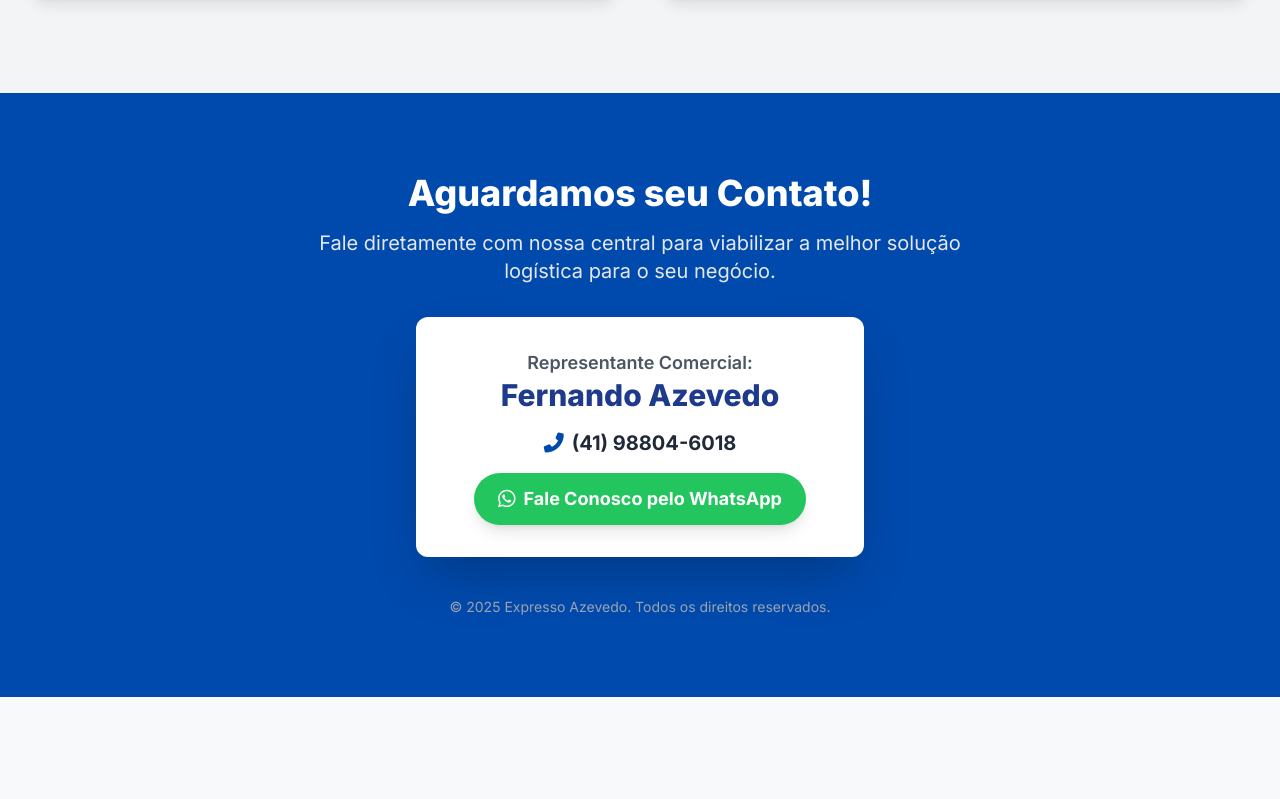
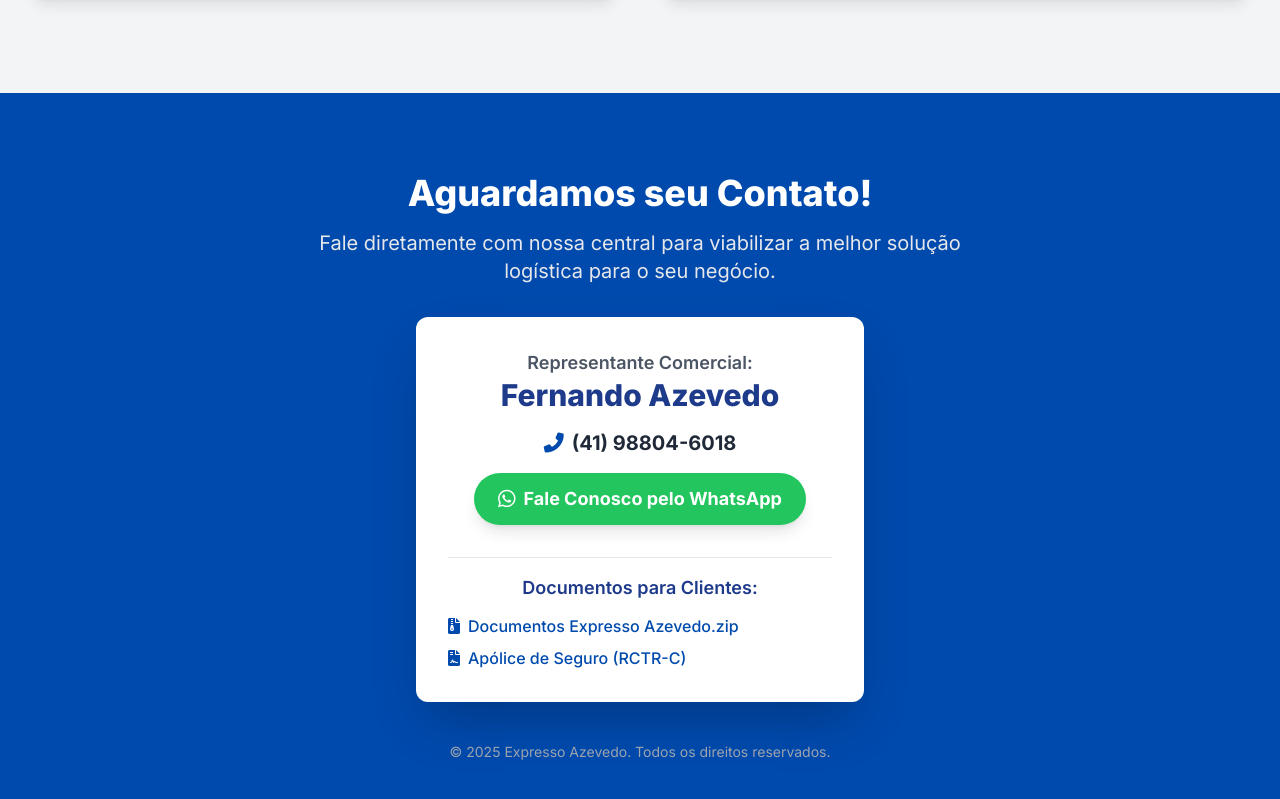
Before and after one commit to Ricardoazzevedo/apresenta-oexpressoazevedo, a plain HTML site: page index.html in a window 1280 px wide. Shown: the part 2701-3500 px from the top of the page. Before the commit the page ends 3398 px from the top, so only its background shows below. Drawn offline with nearby package versions, Linux system fonts and the light colour scheme.

Commit message:
Update index.html

```diff
--- a/index.html
+++ b/index.html
@@ -179,7 +179,7 @@
                 <div class="grid grid-cols-1 lg:grid-cols-2 gap-12 items-start">
 
                     <!-- Área de Atuação (Texto Enfatizado) -->
-                    <div class="text-center **lg:text-left** p-6 bg-gray-50 rounded-xl shadow-inner">
+                    <div class="text-center lg:text-left p-6 bg-gray-50 rounded-xl shadow-inner">
                         <i class="fas fa-globe-americas text-primary text-5xl mb-4"></i>
                         <h2 class="text-4xl font-extrabold text-secondary mb-4">
                             Cobertura Nacional
@@ -259,7 +259,7 @@
                 Fale diretamente com nossa central para viabilizar a melhor solução logística para o seu negócio.
             </p>
 
-            <!-- Detalhes do Contato -->
+            <!-- Detalhes do Contato e Documentos -->
             <div class="bg-white p-8 rounded-xl shadow-2xl inline-block max-w-md w-full">
                 <p class="text-lg font-semibold text-gray-600">Representante Comercial:</p>
                 <p class="text-3xl font-extrabold text-secondary mb-4">Fernando Azevedo</p>
@@ -275,6 +275,26 @@
                     <i class="fab fa-whatsapp text-xl mr-2"></i>
                     Fale Conosco pelo WhatsApp
                 </a>
+
+                <!-- NOVO: Documentos para Download -->
+                <div class="mt-8 pt-4 border-t border-gray-200">
+                    <p class="text-lg font-semibold text-secondary mb-3">Documentos para Clientes:</p>
+                    <ul class="space-y-2 text-left w-full mx-auto">
+                        <li>
+                            <!-- IMPORTANTE: Substitua o '#' pelo link real do seu ZIP/Documento online -->
+                            <a href="https://drive.google.com/file/d/16AuhI0F7sa7IpSVLd09YB0zCAwltAUhW/view?usp=drive_link" download="Documentos Expresso Azevedo.zip" class="text-primary hover:text-secondary font-medium transition duration-150 ease-in-out inline-flex items-center">
+                                <i class="fas fa-file-archive mr-2"></i> Documentos Expresso Azevedo.zip
+                            </a>
+                        </li>
+                        <li>
+                            <!-- IMPORTANTE: Substitua o '#' pelo link real do seu PDF/Documento online -->
+                            <a href="#" download="Apolice_Seguro_RCTR-C.pdf" class="text-primary hover:text-secondary font-medium transition duration-150 ease-in-out inline-flex items-center">
+                                <i class="fas fa-file-contract mr-2"></i> Apólice de Seguro (RCTR-C)
+                            </a>
+                        </li>
+                    </ul>
+                </div>
+                <!-- FIM NOVO -->
             </div>
 
             <p class="text-sm text-gray-400 mt-10">
```
